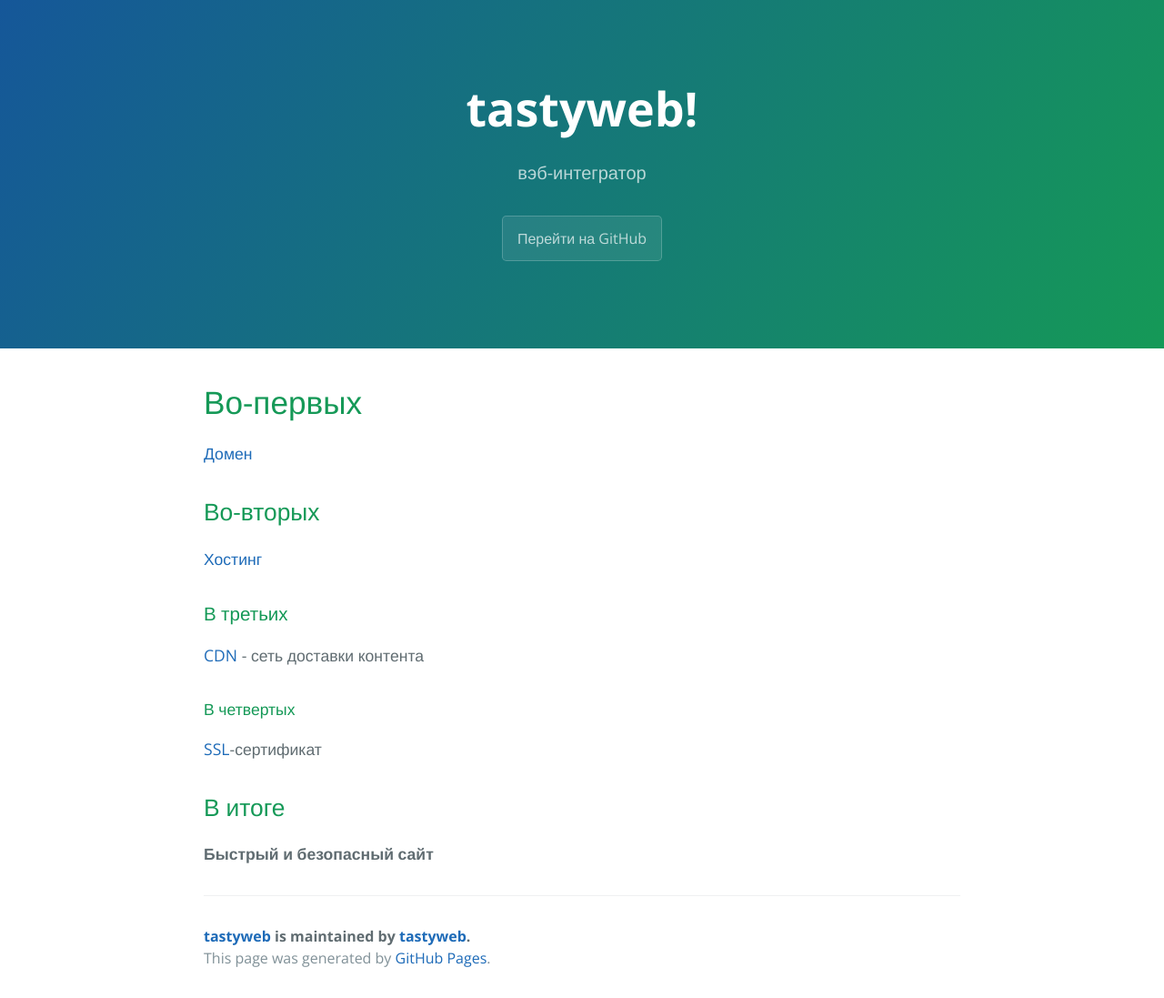
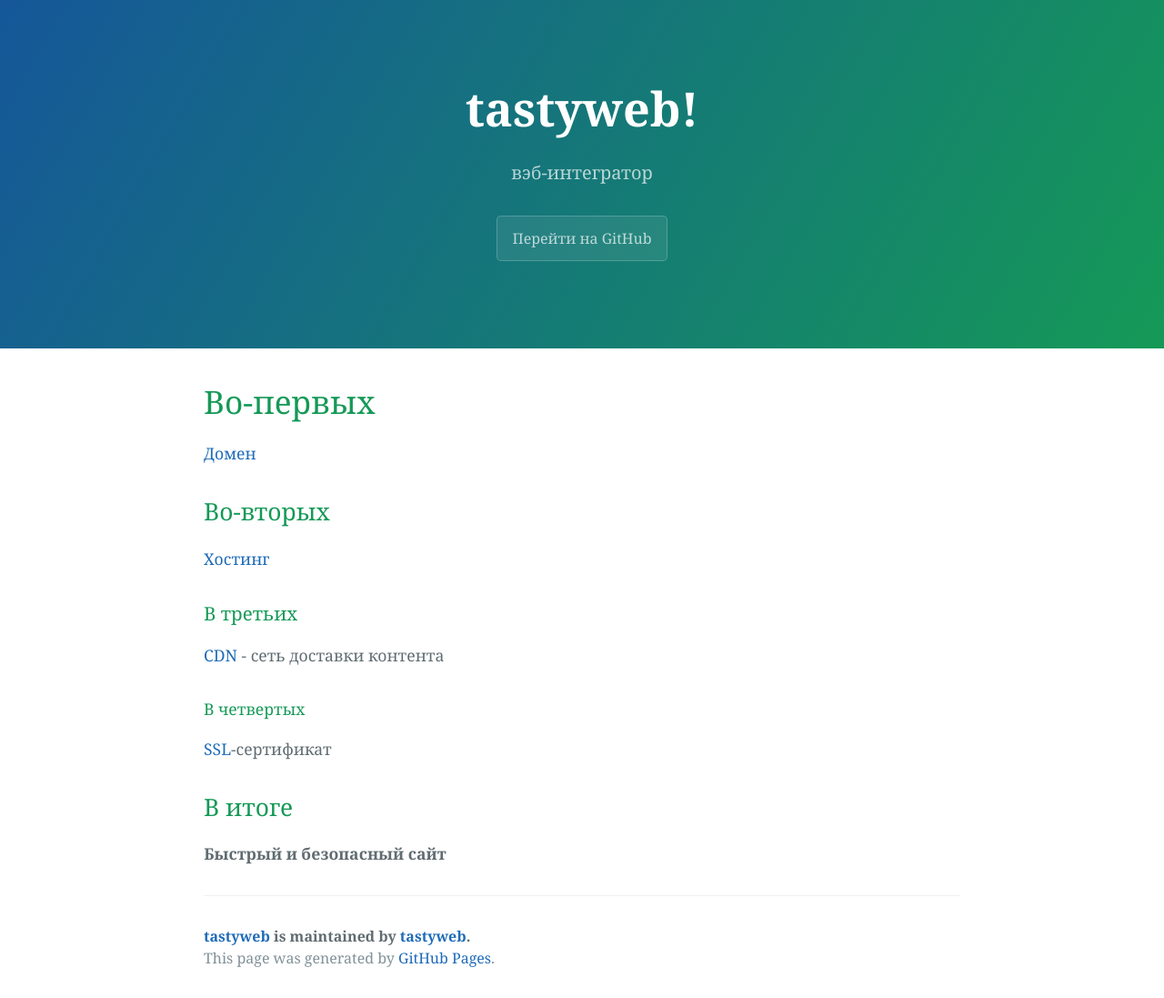
Before and after one commit to tastyweb/tastyweb, a Jekyll site: the page built from README.md, in a window 1280 px wide. Shown: the whole page at 91% size. Built offline with Jekyll 4.4.1, drawn with Linux system fonts in a browser that asks for light colours; our own code applies the rules of GitHub Pages for plain Markdown files.

Commit message:
Update jekyll-theme-cayman.scss

```diff
--- a/_sass/jekyll-theme-cayman.scss
+++ b/_sass/jekyll-theme-cayman.scss
@@ -27,7 +27,7 @@
 body {
   padding: 0;
   margin: 0;
-  font-family: "Open Sans", "Helvetica Neue", Helvetica, Arial, sans-serif;
+  font-family: Georgia;
   font-size: 16px;
   line-height: 1.5;
   color: $body-text-color;
```
